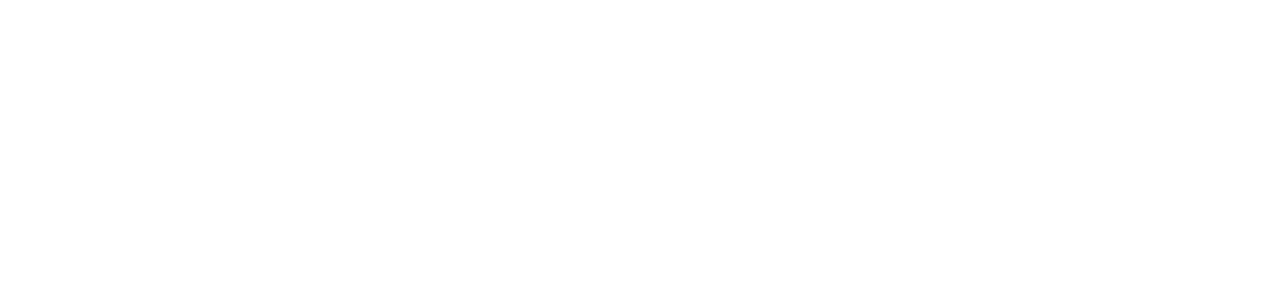
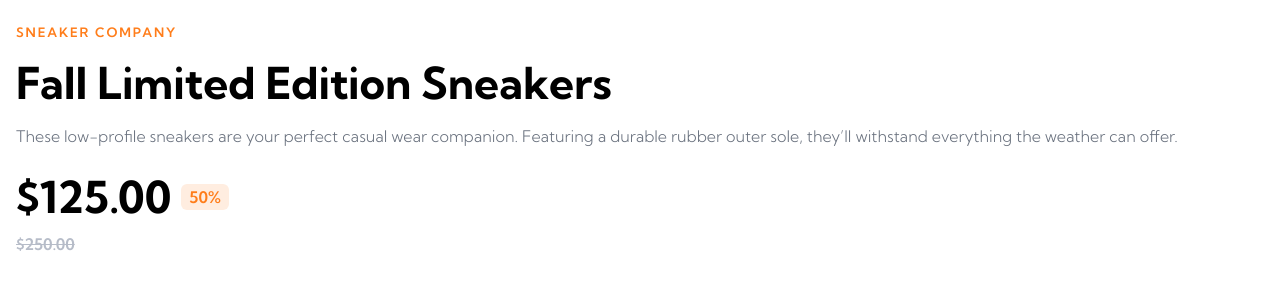
Before and after one commit to kebin20/ecommerce-product-page, a React (Vite) app: page / in a window 1280 px wide. Shown: the top 300 px of the page. Built offline with nearby package versions, Linux system fonts and the light colour scheme.

Commit message:
style: Create ProductDescription component structure and Add styling

```diff
--- a/src/App.jsx
+++ b/src/App.jsx
@@ -1,7 +1,12 @@
-import React from "react";
+import React from 'react';
+import { ProductOverview } from './components/ExportComponents';
 
 function App() {
-  return <div></div>;
+  return (
+    <div>
+      <ProductOverview />
+    </div>
+  );
 }
 
 export default App;
--- a/src/components/layout/product/ProductOverview.jsx
+++ b/src/components/layout/product/ProductOverview.jsx
@@ -1,5 +1,11 @@
+import { ProductDescription } from '../../ExportComponents';
+
 const ProductOverview = () => {
-  return <div></div>;
+  return (
+    <div>
+      <ProductDescription />
+    </div>
+  );
 };
 
 export default ProductOverview;
--- a/src/components/layout/product/description/ProductDescription.jsx
+++ b/src/components/layout/product/description/ProductDescription.jsx
@@ -1,5 +1,24 @@
+import './ProductDescription.scss';
+
 const ProductDescription = () => {
-  return <div></div>;
+  return (
+    <div className="product-description">
+      <p className="product-description__brand">Sneaker Company</p>
+      <h1 className="product-description__title">
+        Fall Limited Edition Sneakers
+      </h1>
+      <p className="product-description__para">
+        These low-profile sneakers are your perfect casual wear companion.
+        Featuring a durable rubber outer sole, they’ll withstand everything the
+        weather can offer.
+      </p>
+      <div className="product-description__price">
+        <h2 className="product-description__price--current">$125.00</h2>
+        <p className="product-description__price--discount">50%</p>
+        <p className="product-description__price--original">$250.00</p>
+      </div>
+    </div>
+  );
 };
 
 export default ProductDescription;
--- a/src/components/layout/product/description/ProductDescription.scss
+++ b/src/components/layout/product/description/ProductDescription.scss
@@ -0,0 +1,57 @@
+@import '../../../../sass/variables';
+@import '../../../../sass/mixins';
+
+.product-description {
+  padding: 1.5rem 1rem;
+  font-weight: 600;
+
+  &__brand {
+    text-transform: uppercase;
+    color: var(--clr-primary-400);
+    font-size: var(--fz-100);
+    letter-spacing: 1.85px;
+  }
+
+  &__title {
+    margin: 1rem 0;
+    font-size: var(--fz-400);
+  }
+
+  &__para {
+    margin-bottom: 1.5rem;
+    color: var(--clr-secondary-400);
+    font-weight: 300;
+    font-size: var(--fz-200);
+  }
+
+  //Prices
+  &__price {
+    display: flex;
+    align-items: center;
+    gap: 1rem;
+    justify-content: space-between;
+
+    @include mq(medium) {
+      display: grid;
+      grid-template-columns: min-content 1fr;
+      gap: 0.625rem;
+    }
+
+    &--current {
+      font-size: var(--fz-400);
+    }
+
+    &--discount {
+      background-color: var(--clr-primary-200);
+      color: var(--clr-primary-400);
+      padding: 0.2rem 0.5rem;
+      border-radius: 6px;
+      margin-right: auto;
+    }
+
+    &--original {
+      color: var(--clr-secondary-300);
+      text-decoration: line-through;
+    }
+  }
+}
--- a/src/sass/_global.scss
+++ b/src/sass/_global.scss
@@ -1,6 +1,12 @@
 @import './variables';
 
-@import url('https://fonts.googleapis.com/css2?family=Kumbh+Sans:wght@400;700&display=swap');
+@import url('https://fonts.googleapis.com/css2?family=Kumbh+Sans:wght@300;400;500;600;700;800&display=swap');
+
+* {
+  padding: 0;
+  margin: 0;
+  box-sizing: border-box;
+}
 
 body {
   //Example: How to call the variables?
--- a/src/sass/_variables.scss
+++ b/src/sass/_variables.scss
@@ -24,7 +24,7 @@
     300: 1.125rem,
     // navigation
     400: 1.75rem,
-    //product tilte - price
+    //product title - price
   ),
   large: (
     100: 0.8125rem,
@@ -34,7 +34,7 @@
     300: 0.9375rem,
     // navigation
     400: 2.75rem,
-    //product tilte - price
+    //product title - price
   ),
 );
 
```
